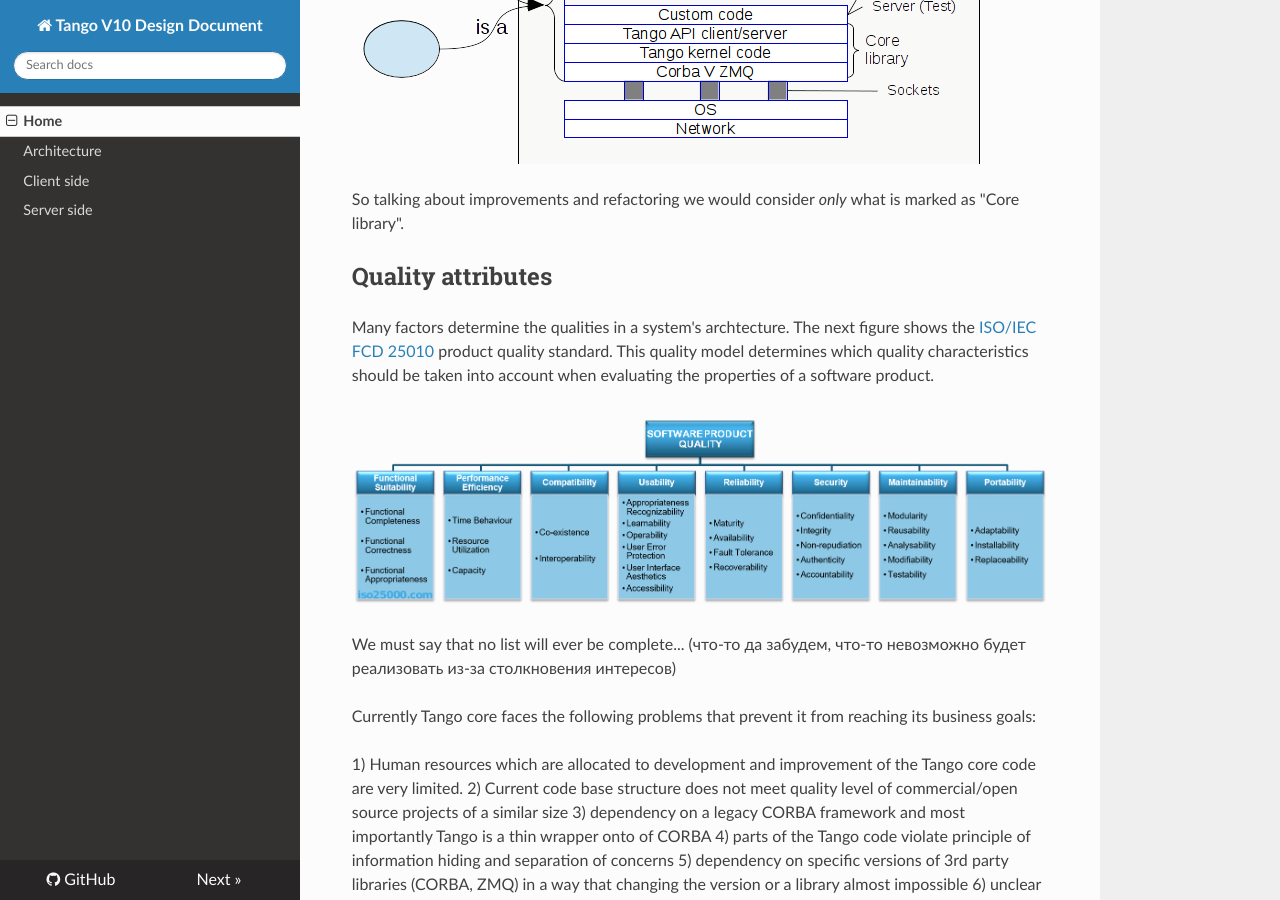
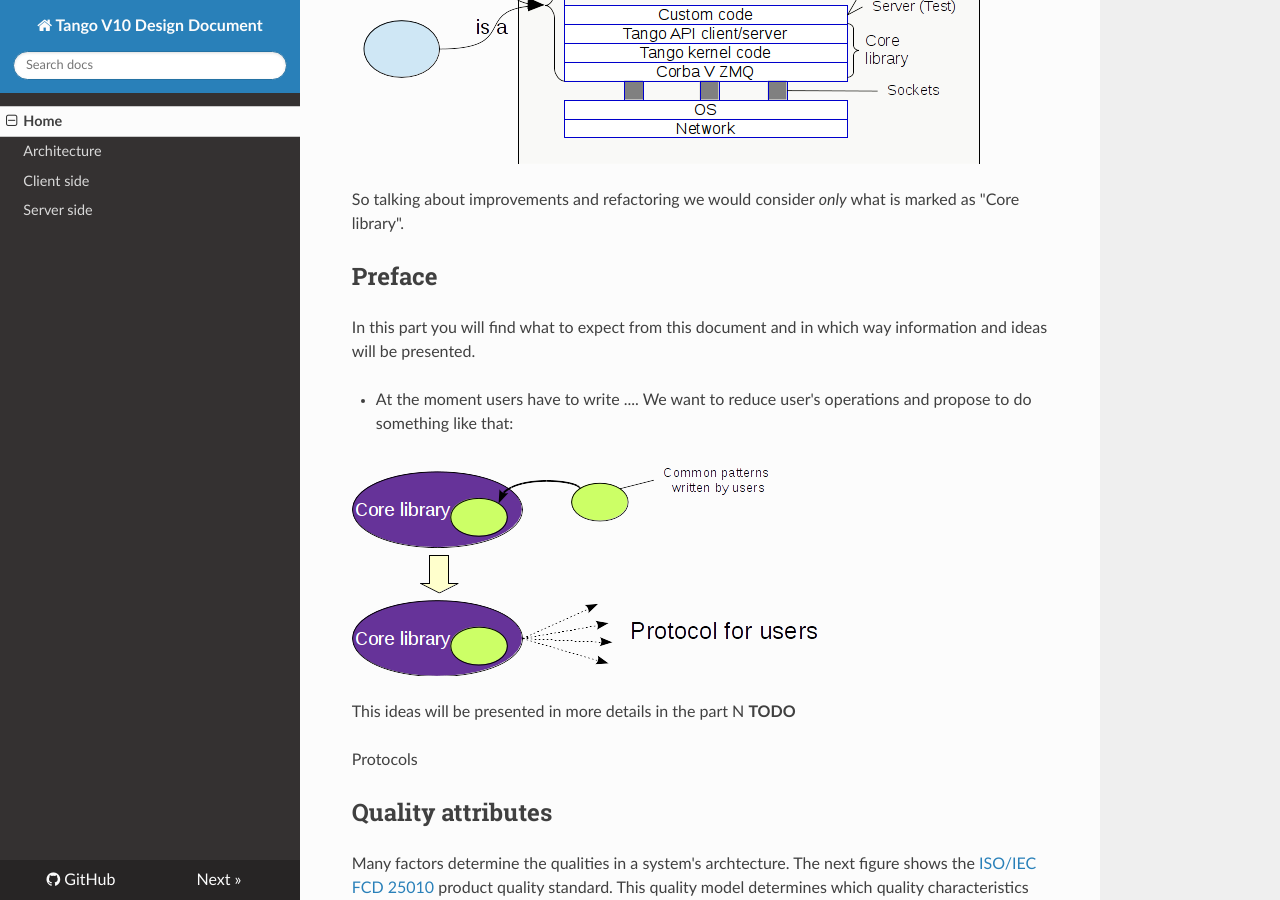
Before and after one commit to Ingvord/tango-v10-design-doc, an MkDocs documentation site: the page built from docs/index.md, in a window 1280 px wide and 900 px high, scrolled down 2703 px. Built offline with MkDocs 1.6.1, drawn with Linux system fonts in a browser that asks for light colours; nearby versions of some CDN libraries; old or Windows-style settings are respelled for this version of MkDocs.

Commit message:
Update index.md

```diff
--- a/docs/index.md
+++ b/docs/index.md
@@ -57,6 +57,25 @@ Each block is opened up as following:
 ![](images/Tango_schema_3.png)
 
 So talking about improvements and refactoring we would consider _only_ what is marked as "Core library".
+
+
+
+
+## Preface
+
+In this part you will find what to expect from this document and in which way information and ideas will be presented.
+
+
+* At the moment users have to write .... We want to reduce user's operations and propose to do something like that:
+
+![](images/UsersCode_toCoreLib.png)
+
+This ideas will be presented in more details in the part N **TODO**
+
+
+Protocols
+
+
 
 
 ## Quality attributes
```
